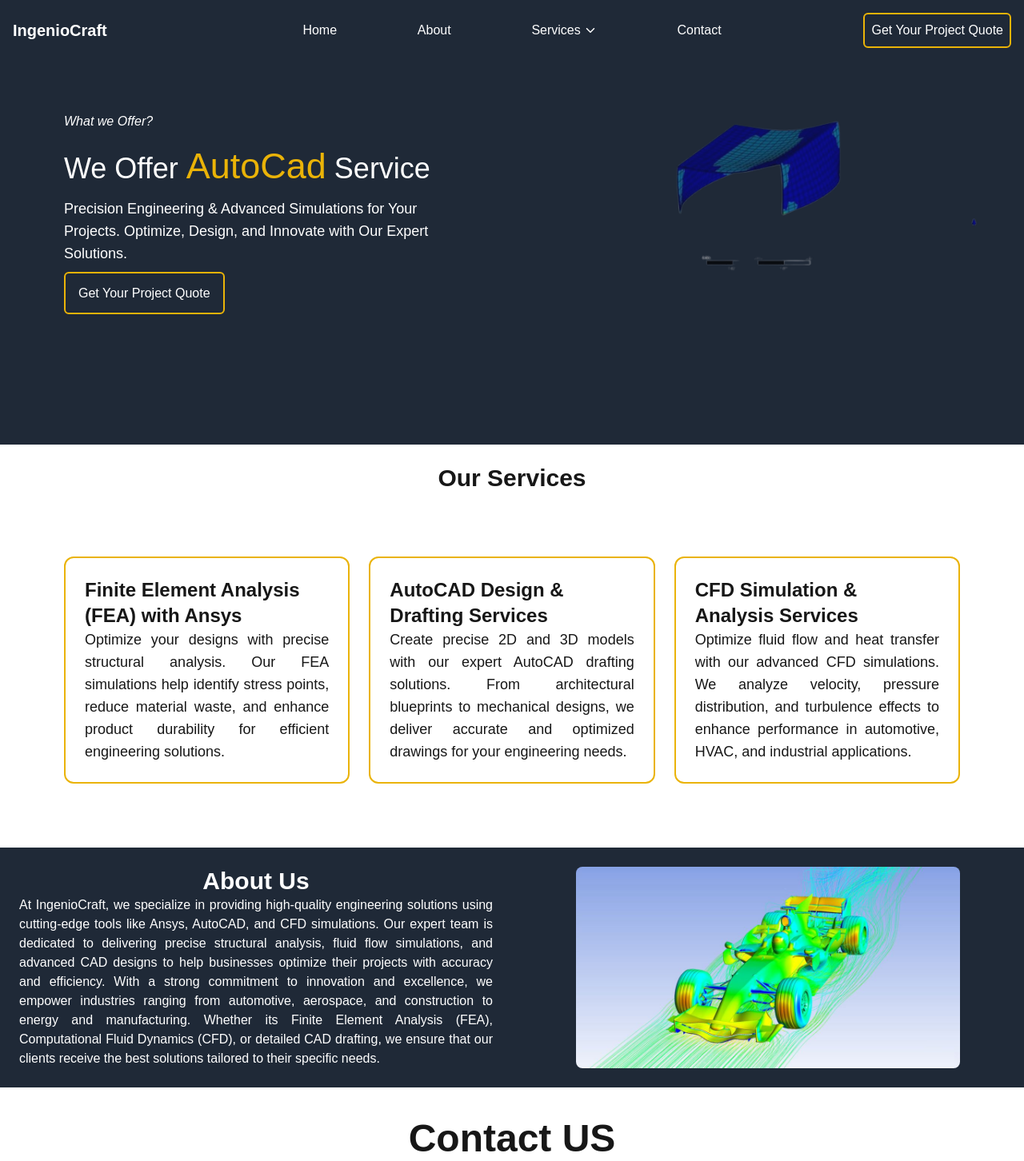
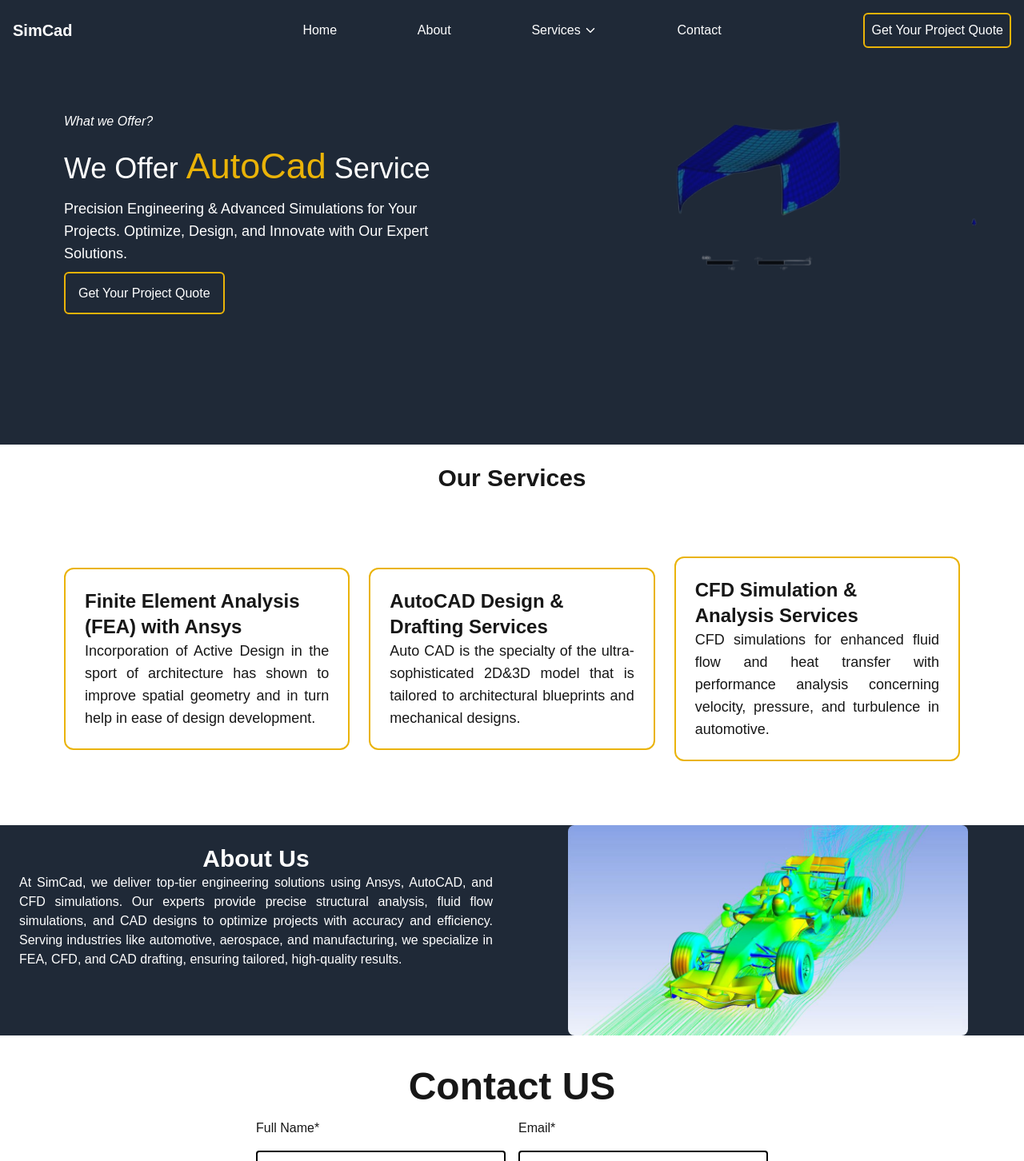
Before and after one commit to hamzabhatti143/Ingenio-Craft, a Next.js app: page / in a window 1280 px wide. Shown: the top 1452 px of the page at 80% size. Built offline with nearby package versions, Linux system fonts and the light colour scheme.

Commit message:
Content Updated

```diff
--- a/src/app/components/About.tsx
+++ b/src/app/components/About.tsx
@@ -10,14 +10,12 @@ const About = () => {
   return (
     <>
       <div className='w-full flex flex-col md:flex-row bg-gray-800'>
-        <div data-aos="fade-right" data-aos-duration="1200" className='w-full md:w-1/2 p-6'>
+        <div data-aos="fade-up" data-aos-duration="1200" className='w-full md:w-1/2 p-6'>
         <h1 className='font-bold text-3xl text-center text-white'>About Us</h1>
-        <p className='text-justify text-white'>At IngenioCraft, we specialize in providing high-quality engineering solutions using cutting-edge tools like Ansys, AutoCAD, and CFD simulations. Our expert team is dedicated to delivering precise structural analysis, fluid flow simulations, and advanced CAD designs to help businesses optimize their projects with accuracy and efficiency.
-
-With a strong commitment to innovation and excellence, we empower industries ranging from automotive, aerospace, and construction to energy and manufacturing. Whether its Finite Element Analysis (FEA), Computational Fluid Dynamics (CFD), or detailed CAD drafting, we ensure that our clients receive the best solutions tailored to their specific needs.</p>
+        <p className='text-justify text-white'>At SimCad, we deliver top-tier engineering solutions using Ansys, AutoCAD, and CFD simulations. Our experts provide precise structural analysis, fluid flow simulations, and CAD designs to optimize projects with accuracy and efficiency. Serving industries like automotive, aerospace, and manufacturing, we specialize in FEA, CFD, and CAD drafting, ensuring tailored, high-quality results.</p>
         </div>
-        <div data-aos="fade-left" data-aos-duration="1200" className='w-full md:w-1/2 flex items-center justify-center'>
-            <Image src={"/images/about.jpg"} alt='about' width={100} height={100} className='w-3/4 rounded-lg '/>
+        <div data-aos="fade-down" data-aos-duration="1200" className='w-full md:w-1/2 flex items-center justify-center'>
+            <Image src={"/images/about.jpg"} alt='about' width={500} height={200} className=' rounded-lg '/>
         </div>
       </div>
     </>
--- a/src/app/components/Ansys.tsx
+++ b/src/app/components/Ansys.tsx
@@ -6,18 +6,23 @@ import AOS from 'aos';
 import 'aos/dist/aos.css';
 import Header from './Header';
 import Footer from './Footer';
+import Head from 'next/head';
 const Ansys = () => {
     useEffect(() => {
           AOS.init();
         }, []);
   return (
     <>
+    <Head>
+        <title>Ansys Service | SimCad</title>
+        <meta name="description" content="we specialize in providing Ansys-based simulation" />
+      </Head>
       <Header />
-      <div className='w-full mt-10 gap-6 flex flex-col justify-center items-center'>
+      <div className='w-full text-white bg-gradient-to-b from-gray-800 via-yellow-500 to-white gap-6 flex flex-col justify-center items-center'>
         <h1 className='text-4xl font-bold'>Ansys Simulation Services</h1>
-        <Image src={"/images/ansys3.jpg"} alt='Ansys' data-aos="fade-up" data-aos-duration="1200" width={100} height={100} className='w-96'/>
-        <p className='p-10 space-y-4' data-aos="fade-down" data-aos-duration="1200">
-        At IngenioCraft, we specialize in providing Ansys-based simulation solutions to
+        <Image src={"/images/ansys3.jpeg"} alt='Ansys' data-aos="fade-up" data-aos-duration="1200" width={500} height={300} className=''/>
+        <p className='p-10 space-y-4 ' data-aos="fade-down" data-aos-duration="1200">
+        At SimCad, we specialize in providing Ansys-based simulation solutions to
         help businesses and industries achieve accurate, reliable, and efficient designs.
         Our expertise in <strong>Finite Element Analysis (FEA) and Computational Fluid Dynamics (CFD)</strong>
         allows us to analyze, optimize , and enhance the performance of complex engineering systems.
@@ -62,7 +67,7 @@ const Ansys = () => {
         <div className="w-1/4 flex justify-center">
             <Link
               href={"/projectsubmission"}
-              className="text-black hover:text-white  border-2 border-yellow-500 hover:bg-yellow-500 p-2 rounded-md"
+              className="text-gray-800 hover:text-white  border-2 border-yellow-500 hover:bg-yellow-500 p-2 rounded-md"
             >
               <button>Get Your Project Quote</button>
             </Link>
--- a/src/app/components/Autocad.tsx
+++ b/src/app/components/Autocad.tsx
@@ -6,6 +6,7 @@ import AOS from 'aos';
 import 'aos/dist/aos.css';
 import Header from './Header';
 import Footer from './Footer';
+import Head from 'next/head';
 
 const Autocad = () => {
     useEffect(() => {
@@ -13,12 +14,16 @@ const Autocad = () => {
     }, []);
   return (
     <>
+    <Head>
+        <title>AutoCad Service | SimCad</title>
+        <meta name="description" content="We offering detailed 2D and 3D designs" />
+      </Head>
       <Header />
-      <div className='w-full mt-10 gap-6 flex flex-col justify-center items-center'>
-        <h1 className='text-4xl font-bold'>AutoCAD Design & Drafting Services</h1>
-        <Image src={"/images/autocad3.webp"} data-aos="fade-up" data-aos-duration="1200" alt='AutoCAD' width={100} height={100} className='w-96'/>
+      <div className='w-full text-white bg-gradient-to-b from-gray-800 via-yellow-500 to-white gap-6 flex flex-col justify-center items-center'>
+        <h1 className='text-4xl font-bold p-10'>AutoCAD Design & Drafting Services</h1>
+        <Image src={"/images/autocad3.webp"} data-aos="fade-up" data-aos-duration="1200" alt='AutoCAD' width={500} height={300}/>
         <p className='p-10 space-y-4' data-aos="fade-down" data-aos-duration="1200">
-        At IngenioCraft, we provide high-quality AutoCAD design and drafting solutions to help businesses and industries create precise, optimized, and industry-compliant engineering designs. Our team of experts specializes in 2D drafting and 3D modeling, ensuring that your projects are developed with accuracy and efficiency.
+        At SimCad, we provide high-quality AutoCAD design and drafting solutions to help businesses and industries create precise, optimized, and industry-compliant engineering designs. Our team of experts specializes in 2D drafting and 3D modeling, ensuring that your projects are developed with accuracy and efficiency.
 
         <br /><br /><strong className='text-2xl font-bold'>Our AutoCAD Services</strong>
         <br /><br /><strong className='text-xl font-bold'>1. 2D CAD Drafting Services
--- a/src/app/components/Contact.tsx
+++ b/src/app/components/Contact.tsx
@@ -16,7 +16,7 @@ const Contact = () => {
         <div className="hidden">
             <label>Don’t fill this out if you’re human: <input name="bot-field" /></label>
         </div>
-        <div className="w-1/2 flex gap-4">
+        <div className="w-full md:w-1/2 flex gap-4 p-4 md:p-0">
             <div className="w-1/2 flex flex-col gap-4">
                 <label htmlFor="name">Full Name*</label>
                 <input type="text" name="name" id="name"  placeholder="Enter Your Full Name" className="border-black border-2 rounded p-2"
@@ -28,7 +28,7 @@ const Contact = () => {
                     required />
             </div>
         </div>
-        <div className="w-1/2 gap-4">
+        <div className="w-full md:w-1/2 gap-4 p-4 md:p-0">
             <div className="w-full flex flex-col gap-4">
                 <label htmlFor="message">Submit Your Message*</label>
                 <textarea name="message" id="message" cols={8} rows={5}
--- a/src/app/components/Footer.tsx
+++ b/src/app/components/Footer.tsx
@@ -10,9 +10,9 @@ const Footer = () => {
   const [isServicesOpen, setIsServicesOpen] = useState(false);
   return (
     <>
-      <div className='bg-gray-800 w-full h-auto md:h-56 mt-4 flex flex-col md:flex-row space-x-3 space-y-4'>
+      <div className='bg-gray-800 w-full h-auto md:h-56 mt-4 flex flex-col md:flex-row space-x-0 md:space-x-3 space-y-4'>
         <div className='w-full md:w-1/3 text-white flex justify-center items-center'>
-            <h2 className='text-4xl font-bold'>Ingenio Craft</h2>
+            <h2 className='text-4xl font-bold'>SimCad</h2>
         </div>
         <div className='w-full md:w-1/3 flex justify-center items-center md:items-start flex-col gap-4'>
         <Link href={"/"} className="hover:text-yellow-500 text-white">
--- a/src/app/components/Header.tsx
+++ b/src/app/components/Header.tsx
@@ -11,7 +11,7 @@ const Header = () => {
       <nav className="bg-gray-800 text-white p-4 w-full">
         <div className="max-w-7xl mx-auto flex justify-between items-center">
           {/* Logo */}
-          <div className="text-xl font-bold w-1/4">IngenioCraft</div>
+          <div className="text-xl font-bold w-1/4">SimCad</div>
 
           {/* Desktop Menu */}
           <div className="hidden md:flex w-2/4 justify-around items-center">
--- a/src/app/components/ServiceCards.tsx
+++ b/src/app/components/ServiceCards.tsx
@@ -14,31 +14,26 @@ const ServiceCards = () => {
       <div  data-aos="fade-up" data-aos-duration="1200" className='w-full p-6 md:p-20 flex flex-col md:flex-row
       justify-around items-center flex-wrap lg:flex-nowrap
       gap-6'>
-        <div className='w-full md:w-1/3 hover:scale-110 space-y-4
+        <div className='w-full md:w-1/3 hover:scale-95 md:hover:scale-110 space-y-0 md:space-y-4
         border-2 border-yellow-500 rounded-xl hover:bg-gray-800 hover:text-white p-6 cursor-pointer'>
-        <Link href={"/"}>
+        <Link href={"/ansys"}>
         <h2 className='font-bold text-2xl'>Finite Element Analysis (FEA) with Ansys</h2>
-        <p className='text-lg font-medium text-justify'>Optimize your designs with precise structural analysis.
-            Our FEA simulations help identify stress points, reduce material waste,
-            and enhance product durability for efficient engineering solutions.</p></Link>
+        <p className='text-lg font-medium text-justify'>
+        Incorporation of Active Design in the sport of architecture has shown to improve spatial geometry and in turn help in ease of design development.</p></Link>
         </div>
 
-        <div className='w-full md:w-1/3 hover:scale-110 space-y-4
+        <div className='w-full md:w-1/3 hover:scale-95 md:hover:scale-110 space-y-0 md:space-y-4
         border-2 border-yellow-500 rounded-xl hover:bg-gray-800 hover:text-white p-6 cursor-pointer'>
-        <Link href={"/"}>
+        <Link href={"/autocad"}>
         <h2 className='font-bold text-2xl'>AutoCAD Design & Drafting Services</h2>
-        <p className='text-lg font-medium text-justify'>Create precise 2D and 3D models with our
-            expert AutoCAD drafting solutions. From architectural blueprints to mechanical designs, we
-             deliver accurate and optimized drawings for your engineering needs.</p></Link>
+        <p className='text-lg font-medium text-justify'>Auto CAD is the specialty of the ultra-sophisticated 2D&3D model that is tailored to architectural blueprints and mechanical designs.</p></Link>
         </div>
 
-        <div className='w-full md:w-1/3 hover:scale-110 space-y-4
+        <div className='w-full md:w-1/3 hover:scale-95 md:hover:scale-110 space-y-0 md:space-y-4
         border-2 border-yellow-500 rounded-xl hover:bg-gray-800 hover:text-white p-6 cursor-pointer'>
-        <Link href={"/"}>
+        <Link href={"/cfd"}>
         <h2 className='font-bold text-2xl'>CFD Simulation & Analysis Services</h2>
-        <p className='text-lg font-medium text-justify'>Optimize fluid flow and heat transfer with our
-            advanced CFD simulations. We analyze velocity, pressure distribution, and turbulence effects
-            to enhance performance in automotive, HVAC, and industrial applications.</p></Link>
+        <p className='text-lg font-medium text-justify'>CFD simulations for enhanced fluid flow and heat transfer with performance analysis concerning velocity, pressure, and turbulence in automotive.</p></Link>
         </div>
       </div>
     </>
--- a/src/app/contact/page.tsx
+++ b/src/app/contact/page.tsx
@@ -1,10 +1,14 @@
 import React from 'react'
 import Header from '../components/Header'
 import Footer from "../components/Footer";
+import Head from 'next/head';
 const page = () => {
   return (
     <>
-
+<Head>
+        <title>Contact Us</title>
+        <meta name="description" content="we deliver top-tier engineering solutions" />
+      </Head>
     <Header />
     <h1 className='text-5xl font-bold text-center mt-10'>Contact US</h1>
       <form name="contact" method="POST" data-netlify="true"  data-netlify-honeypot="bot-field"
--- a/src/app/page.tsx
+++ b/src/app/page.tsx
@@ -5,9 +5,14 @@ import Servicecards from "./components/ServiceCards"
 import About from "./components/About";
 import Contact from "./components/Contact";
 import Footer from "./components/Footer";
+import Head from "next/head";
 export default function Home() {
   return (
     <>
+     <Head>
+        <title>SimCad</title>
+        <meta name="description" content="we deliver top-tier engineering solutions" />
+      </Head>
     <Header />
     <div className="bg-gray-800 h-auto md:h-[480px] flex flex-col md:flex-row">
       <div className="w-full md:w-1/2 main text-white px-20 py-16">
@@ -25,7 +30,9 @@ export default function Home() {
       </div>
       <div className="w-full md:w-2/4 image mr-0 md:mr-4 hidden md:block">
       </div>
-      <Image src={'/images/3in1.png'} alt="3 in 1" className="w-full block md:hidden" width={100} height={100}/>
+      <div className="w-full flex items-center justify-center md:hidden">
+      <Image src={'/images/3in1.png'} alt="3 in 1"  width={500} height={300}/>
+      </div>
     </div>
 
     <Servicecards />
```
Also changed, not shown: src/app/components/CFD.tsx (+11 -7 lines), src/app/components/Secondabout.tsx (+8 -3 lines), public/images/ansys3.jpeg (added), public/images/ansys3.jpg (deleted).
